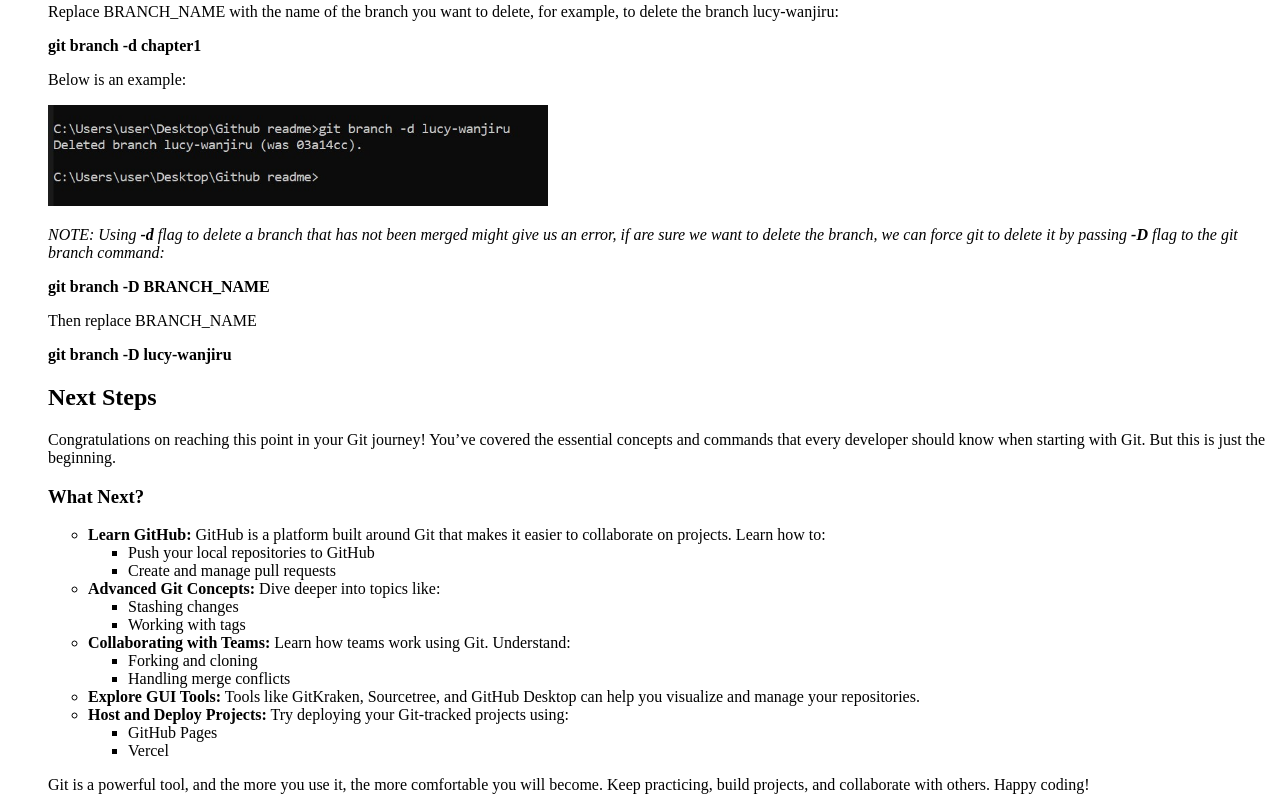
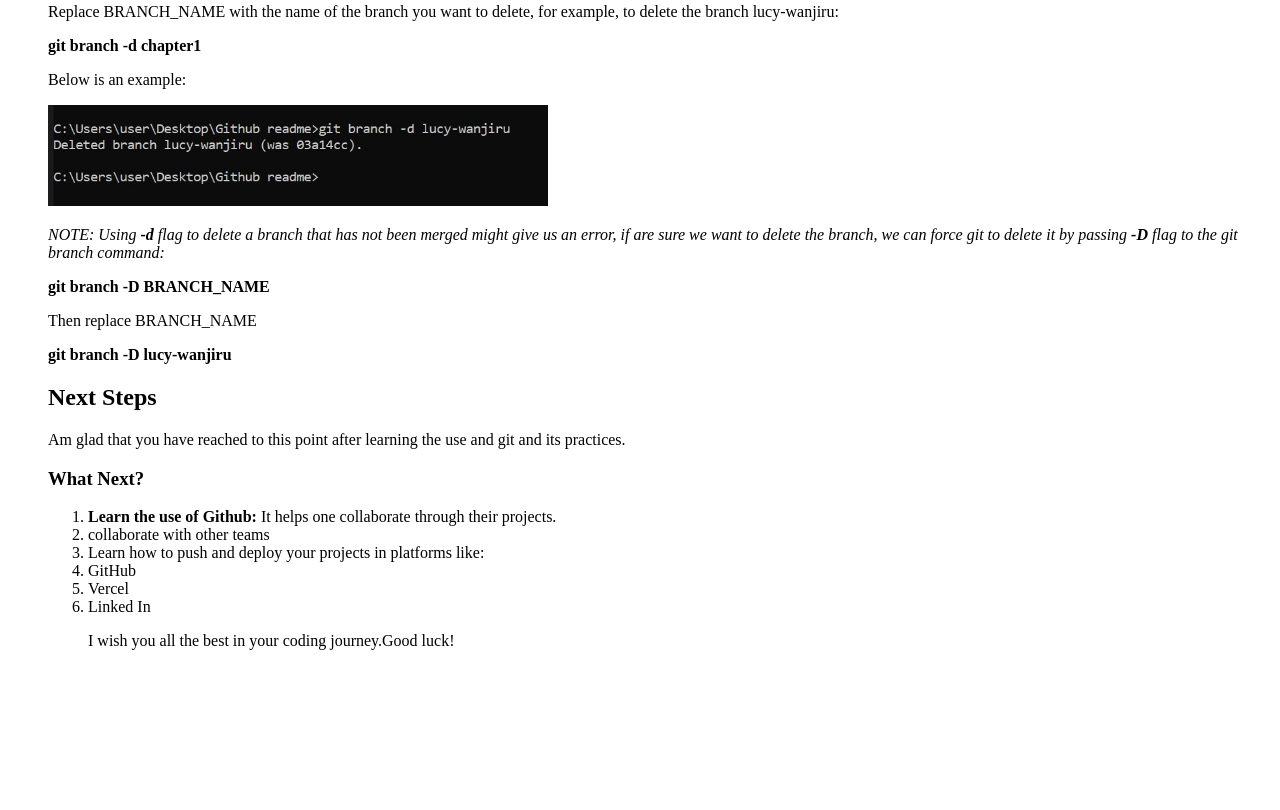
Before and after one commit to lucydavid003/Everyday-Git, a plain HTML site: page index.html in a window 1280 px wide. Shown: the part 5411-6221 px from the top of the page. After the commit the page ends 6077 px from the top, so only its background shows below. Drawn offline with Linux system fonts and the light colour scheme.

Commit message:
Add the new changes

```diff
--- a/index.html
+++ b/index.html
@@ -240,50 +240,35 @@ width="500px"/>
 </p>
 
 <h2>Next Steps</h2>
-<p> Congratulations on reaching this point in your Git journey! You’ve covered the essential concepts and commands that every developer should know when starting with Git. But this is just the beginning.
+<p>Am glad that you have reached to this point after learning the use and git and its practices.</P>
 </p><h3>What Next?</h3>
 
-<ul>
+
+<p>
+<ol>
     <li>
-      <strong>Learn GitHub:</strong> GitHub is a platform built around Git that makes it easier to collaborate on projects. Learn how to:
-      <ul>
-        <li>Push your local repositories to GitHub</li>
-        <li>Create and manage pull requests</li>
+      <strong>Learn the use of Github:</strong> It helps one collaborate through their projects.</li>
+      <li>collaborate with other teams</li>
+      <li>Learn how to push and deploy your projects in platforms like:
+          <li>GitHub</li>
+          <li>Vercel</li>
+          <li>Linked In</li>
 
-      </ul>
-    </li>
-    <li>
-      <strong>Advanced Git Concepts:</strong> Dive deeper into topics like:
-      <ul>
+      </li>
+      <p>I wish you all the best in your coding journey.Good luck!</p>
 
-        <li>Stashing changes</li>
-        <li>Working with tags</li>
 
-      </ul>
-    </li>
-    <li>
-      <strong>Collaborating with Teams:</strong> Learn how teams work using Git. Understand:
-      <ul>
-        <li>Forking and cloning</li>
-        <li>Handling merge conflicts</li>
 
-      </ul>
-    </li>
-    <li>
-      <strong>Explore GUI Tools:</strong> Tools like GitKraken, Sourcetree, and GitHub Desktop can help you visualize and manage your repositories.
-    </li>
-    <li>
-      <strong>Host and Deploy Projects:</strong> Try deploying your Git-tracked projects using:
-      <ul>
-        <li>GitHub Pages</li>
-        <li>Vercel</li>
 
-      </ul>
-    </li>
-  </ul>
-  <p>
-    Git is a powerful tool, and the more you use it, the more comfortable you will become. Keep practicing, build projects, and collaborate with others. Happy coding!
-  </p
+
+
+
+
+
+
+
+
+
 
 
 
```
